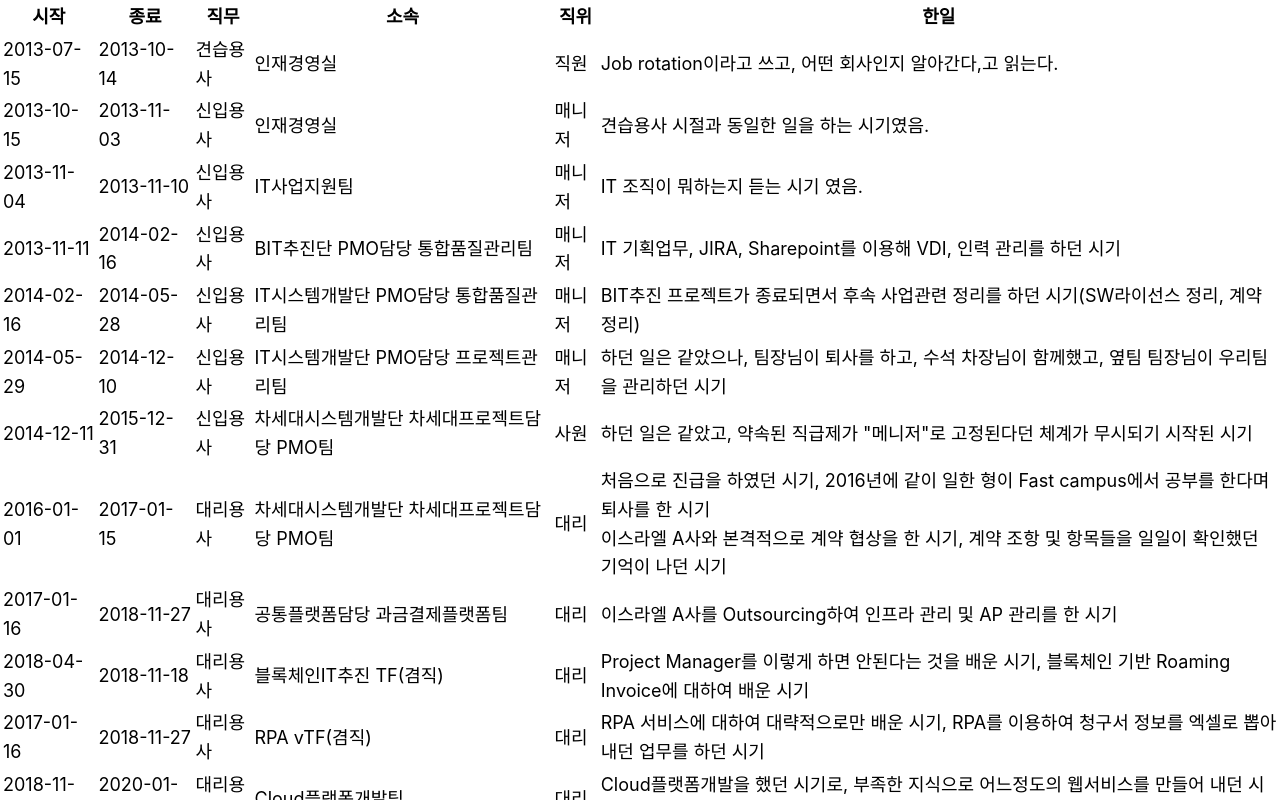
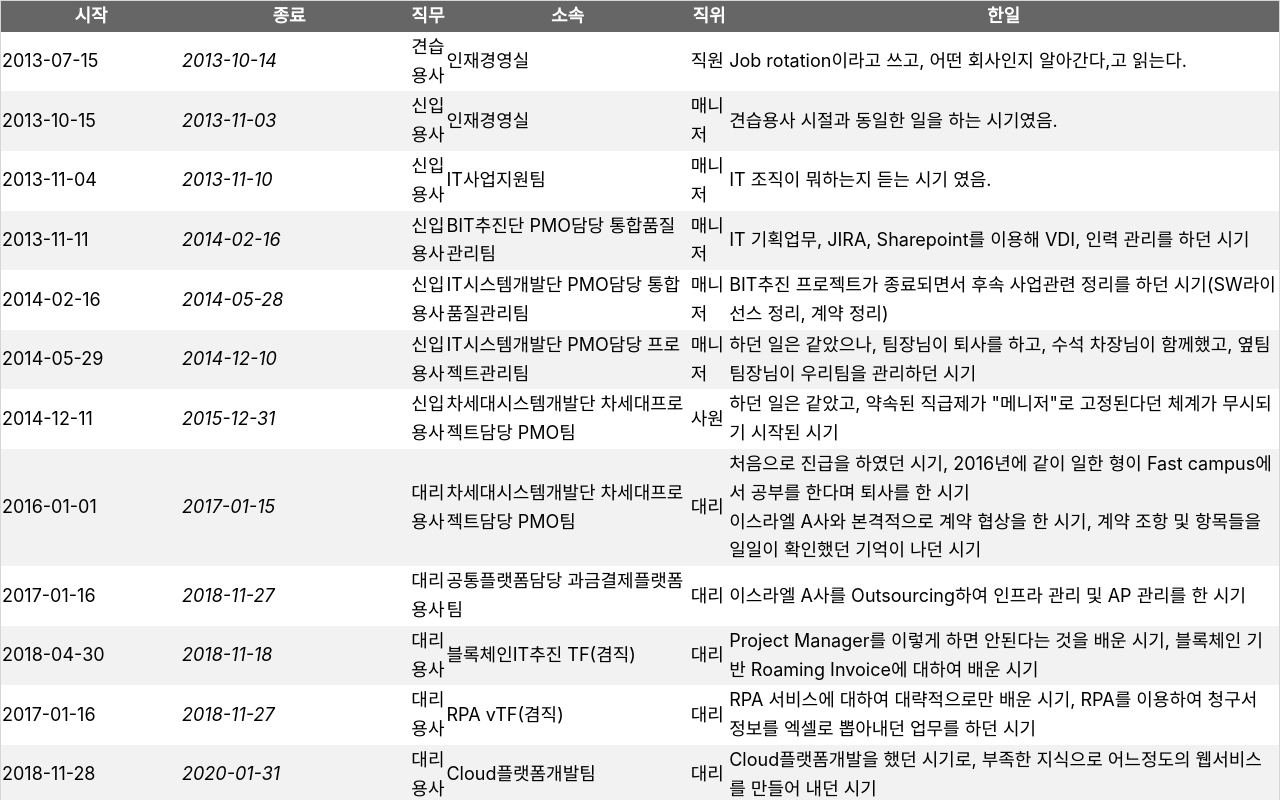
Before and after one commit to YongwoonJang/gyujanggak, a Next.js app in the folder jyu-homepage/: page /posts/profile-mgmt in a window 1280 px wide. Shown: the top 800 px of the page. Built offline with nearby package versions, Linux system fonts and the light colour scheme.

Commit message:
Modify : decorate table

```diff
--- a/jyu-homepage/pages/_app.js
+++ b/jyu-homepage/pages/_app.js
@@ -1,4 +1,5 @@
 import '/styles/global.css'
+import '/styles/page.module.scss'
 
 export default function App({ Component, pageProps }) {
   return (
--- a/jyu-homepage/pages/posts/[id].js
+++ b/jyu-homepage/pages/posts/[id].js
@@ -6,6 +6,7 @@ import parse from 'html-react-parser'
 import Image from 'next/image'
 import Link from 'next/link'
 import pageStyles from '/styles/page.module.scss'
+
 import RequestFormAndResult from '../../components/searchFormForBoard'
 
 export function getStaticPaths() {
@@ -58,7 +59,9 @@ export default function Post({id, data, contents}){
     }else if(id = 'profile-mgmt'){
         return (
             <>
-                {content}
+                <div className={pageStyles.profileDivTable} role="region" aria-labelledby="Caption01" tabindex="0">
+                    {content}
+                </div>
             </>
         )
     }else if(id == 'politics'){
--- a/jyu-homepage/styles/page.module.scss
+++ b/jyu-homepage/styles/page.module.scss
@@ -15,6 +15,115 @@
   text-align: right;
 }
 
+.profileDivTable[role="region"][aria-labelledby][tabindex] {
+  overflow: auto;
+  border: 0.1em solid #d6d6d6;
+}
+
+.profileDivTable[role="region"][aria-labelledby][tabindex]:focus {
+  box-shadow: 0 0 0.5em rgba(0, 0, 0, 0.5);
+  outline: 0.1em solid rgba(0, 0, 0, 0.1);
+}
+
+/* Standard Tables */
+
+.profileDivTable table {
+  margin: 1em 0;
+  border-collapse: collapse;
+  border: 0.1em solid #d6d6d6;
+}
+
+.profileDivTable caption {
+  text-align: left;
+  font-style: italic;
+  padding: 0.25em 0.5em 0.5em 0.5em;
+}
+
+.profileDivTable table th td {
+  padding: 0.25em 0.5em 0.25em 1em;
+  vertical-align: text-top;
+  text-align: left;
+  text-indent: -0.5em;
+}
+
+.profileDivTable th {
+  vertical-align: bottom;
+  background-color: #666;
+  color: #fff;
+}
+
+.profileDivTable tr:nth-child(even) th[scope="row"] {
+  background-color: #f2f2f2;
+}
+
+.profileDivTable tr:nth-child(odd) th[scope="row"] {
+  background-color: #fff;
+}
+
+.profileDivTable tr:nth-child(even) {
+  background-color: rgba(0, 0, 0, 0.05);
+}
+
+.profileDivTable tr:nth-child(odd) {
+  background-color: rgba(255, 255, 255, 0.05);
+}
+
+.profileDivTable tr td:nth-child(1) {
+  min-width: 10em;
+  max-width: 90vw;
+}
+
+.profileDivTable tr td:nth-child(2) {
+  font-style: italic;
+  min-width: 12em;
+  max-width: 90vw;
+}
+
+.profileDivTable tr *:nth-child(3) {
+  text-align: right;
+}
+
+/* Responsive Tables */
+
+.profileDivTable[role="region"][aria-labelledby][tabindex] {
+  overflow: auto;
+  border: 0.1em solid #d6d6d6;
+}
+
+.profileDivTable[role="region"][aria-labelledby][tabindex]:focus {
+  box-shadow: 0 0 0.5em rgba(0, 0, 0, 0.5);
+  outline: 0.1em solid rgba(0, 0, 0, 0.1);
+}
+
+.profileDivTable[role="region"][aria-labelledby][tabindex] table {
+  margin: 0;
+  border: none;
+}
+
+/* Scrolling Visual Cue */
+
+.profileDivTable[role="region"][aria-labelledby][tabindex] {
+  background: linear-gradient(to right, #fff 30%, rgba(255, 255, 255, 0)),
+    linear-gradient(to right, rgba(255, 255, 255, 0), #fff 70%) 0 100%,
+    radial-gradient(
+      farthest-side at 0% 50%,
+      rgba(0, 0, 0, 0.2),
+      rgba(0, 0, 0, 0)
+    ),
+    radial-gradient(
+        farthest-side at 100% 50%,
+        rgba(0, 0, 0, 0.2),
+        rgba(0, 0, 0, 0)
+      )
+      0 100%;
+  background-repeat: no-repeat;
+  background-color: #fff;
+  background-size: 40px 100%, 40px 100%, 14px 100%, 14px 100%;
+  background-position: 0 0, 100%, 0 0, 100%;
+  background-attachment: local, local, scroll, scroll;
+}
+
+//
 .politicsTitle{
   background : rgb(130,247,130);
   width: 80%;
```
Also changed, not shown: jyu-homepage/public/posts/profile-mgmt.md (+129 -132 lines).
